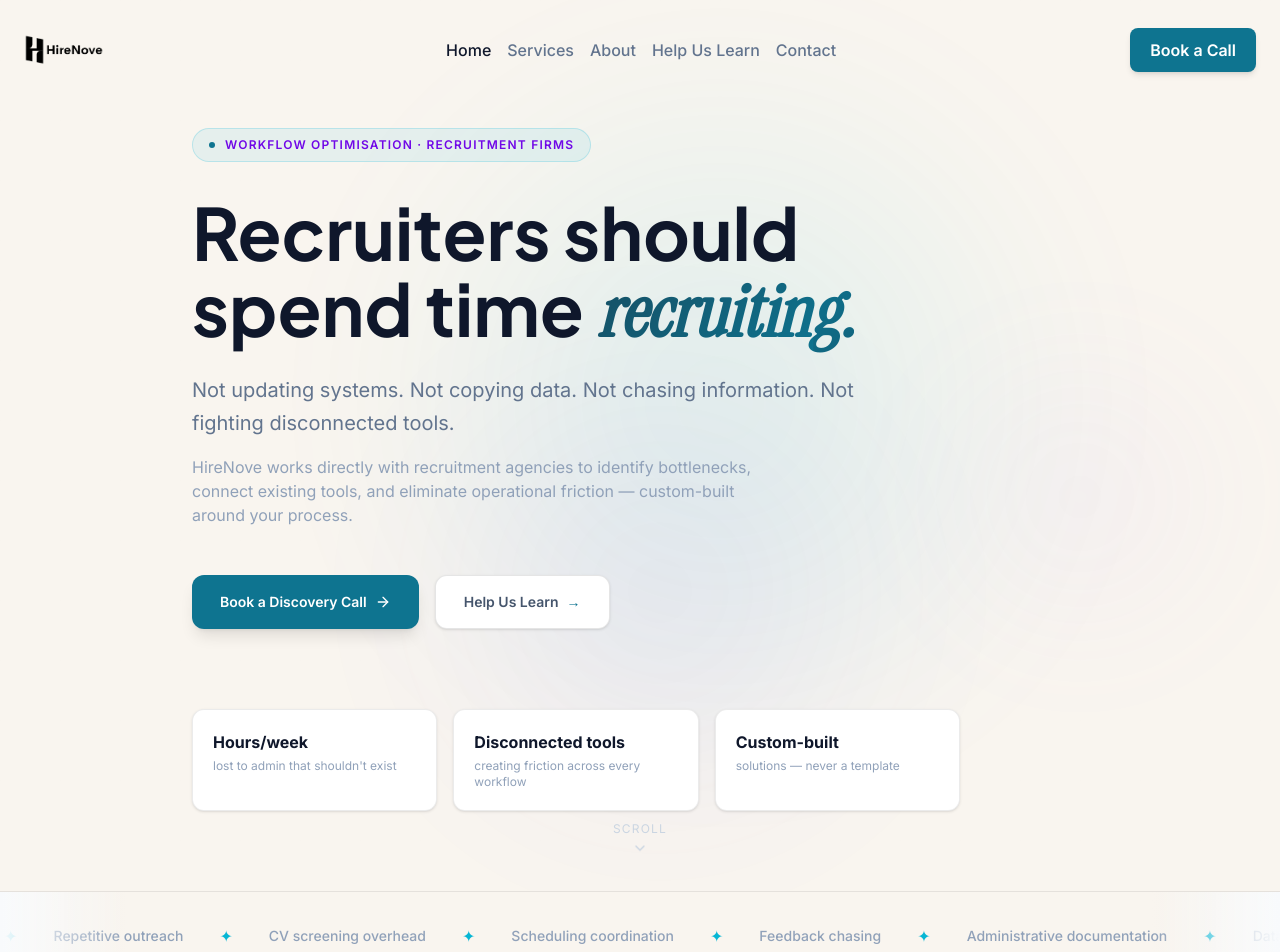
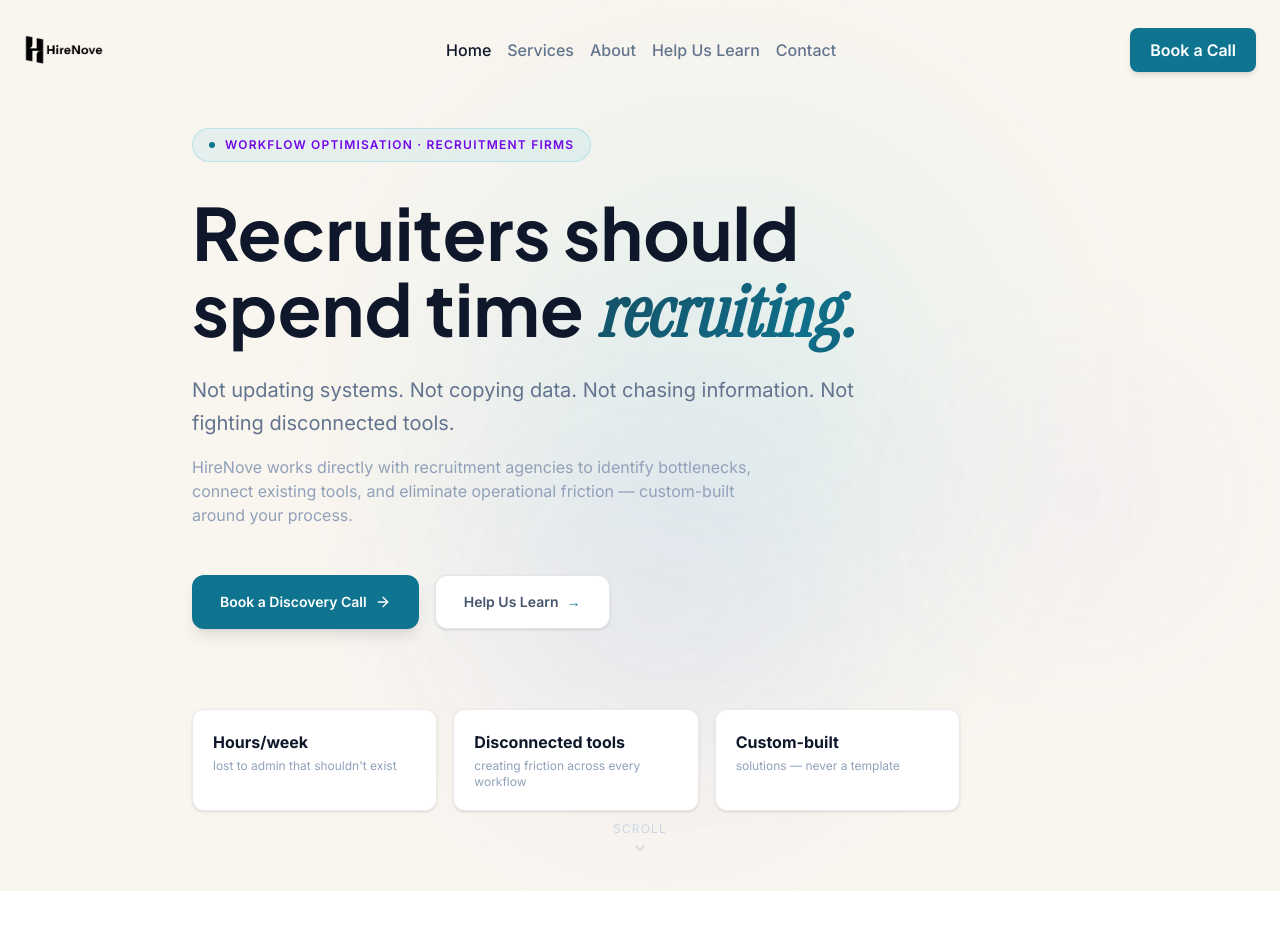
Before and after one commit to Anisabuilds/HireNove, a Next.js app: page / in a window 1280 px wide. Shown: the top 952 px of the page. Built offline with nearby package versions, Linux system fonts and the light colour scheme.

Commit message:
remove marquee ticker from homepage

```diff
--- a/app/page.tsx
+++ b/app/page.tsx
@@ -1,6 +1,5 @@
 import SiteLayout from "@/components/SiteLayout";
 import Hero from "@/components/Hero";
-import Marquee from "@/components/Marquee";
 import WhyHireNove from "@/components/WhyHireNove";
 import IntegrationsSection from "@/components/IntegrationsSection";
 import HomeProcess from "@/components/HomeProcess";
@@ -10,7 +9,6 @@ export default function Home() {
   return (
     <SiteLayout>
       <Hero />
-      <Marquee />
       <HomeProcess />
       <WhyHireNove />
       <IntegrationsSection />
```
